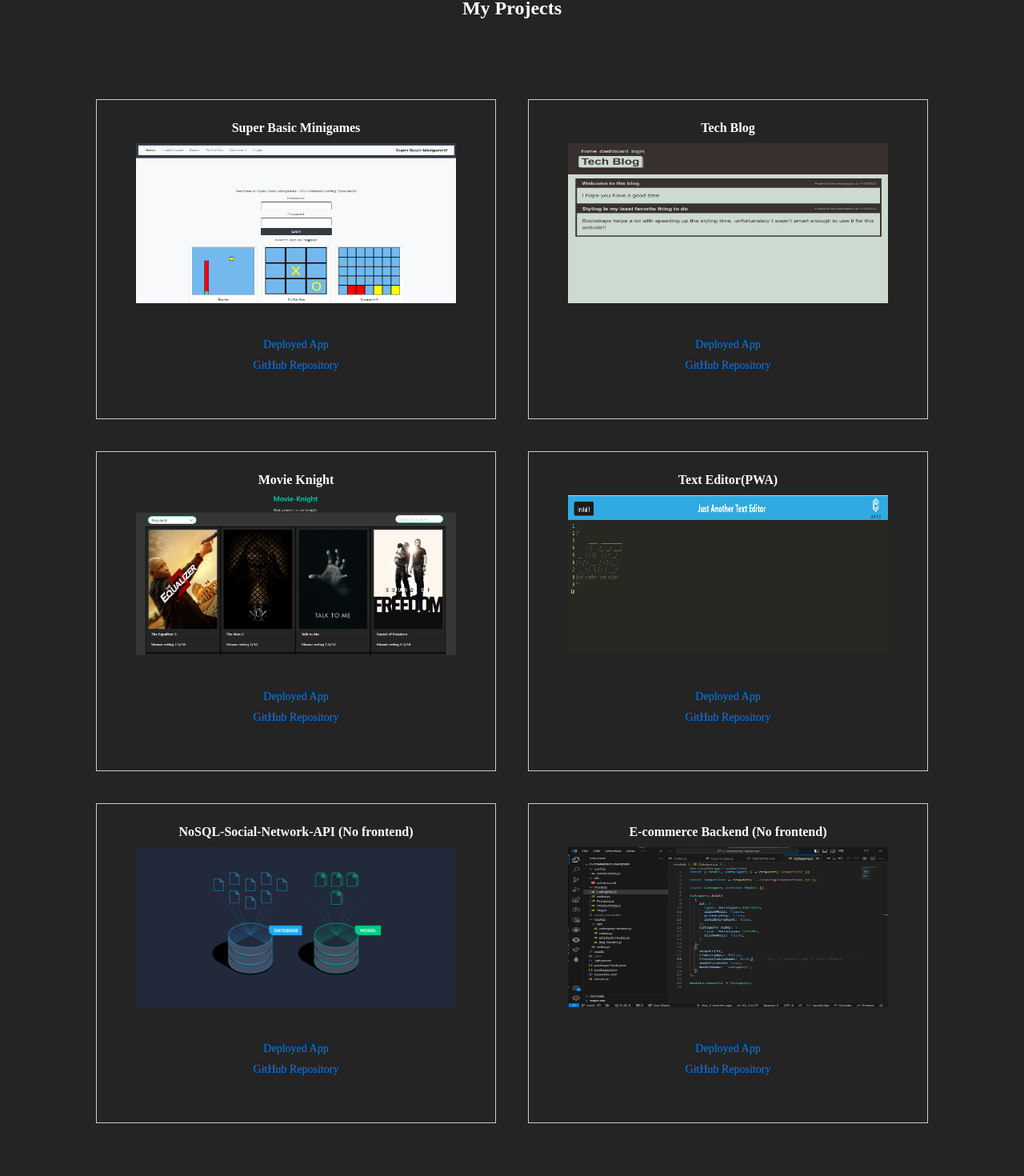
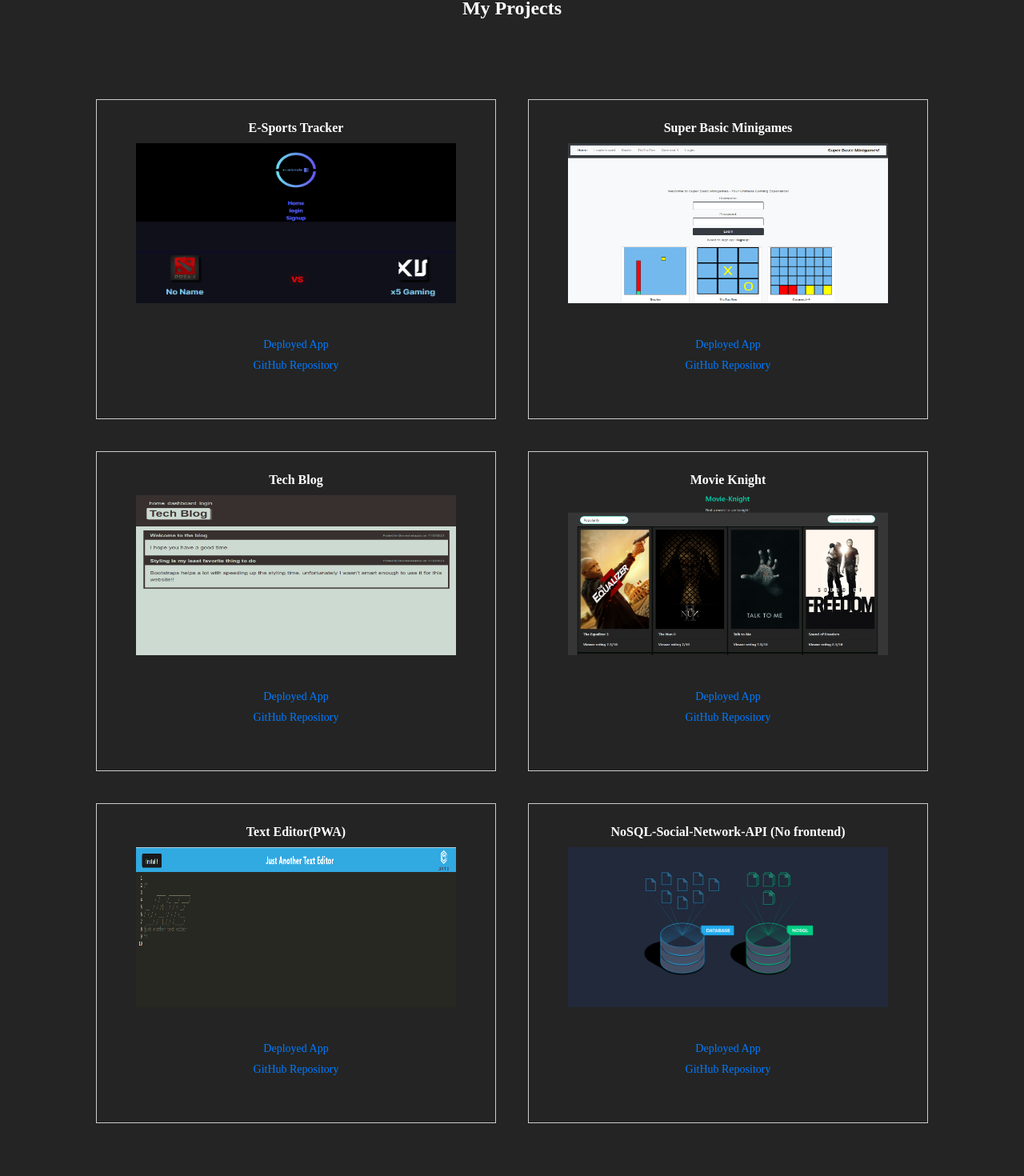
Before and after one commit to boomshakazulu/React-Portfolio, a React (Vite) app: page /Portfolio in a window 1280 px wide. Shown: the part 157-1627 px from the top of the page at 80% size. Built offline with nearby package versions, Linux system fonts and the light colour scheme.

Commit message:
added esports tracker

```diff
--- a/src/pages/Portfolio.jsx
+++ b/src/pages/Portfolio.jsx
@@ -5,7 +5,7 @@ import techBlogPic from "../assets/Projects/Techblog.png";
 import moviePic from "../assets/Projects/movieknight.png";
 import txtEditPic from "../assets/Projects/txtEdit.png";
 import noSQLPic from "../assets/Projects/nosql.png";
-import ecomPic from "../assets/Projects/e-commerce.png";
+import esportsPic from "../assets/Projects/esports.png";
 
 import "../components/Styling/PorfolioPage.css";
 //every 2 projects are wrapped in a row div for styling
@@ -16,44 +16,44 @@ export default function PortfolioPage() {
       <div className="projects-container">
         <div className="project-row">
           <Project
+            title="E-Sports Tracker"
+            imageSrc={esportsPic}
+            deployedLink="https://e-sports-tracker-b9n7.onrender.com/"
+            githubLink="https://github.com/Ricochet227/E-Sports-Tracker"
+          />
+          <Project
             title="Super Basic Minigames"
             imageSrc={gamesPic}
             deployedLink="https://super-basic-minigames-a6389a9aca89.herokuapp.com/"
             githubLink="https://github.com/shawncrook411/minigame"
           />
+        </div>
+        <div className="project-row">
           <Project
             title="Tech Blog"
             imageSrc={techBlogPic}
             deployedLink="https://mysterious-atoll-43997-fe4bfa4a1235.herokuapp.com/"
             githubLink="https://github.com/boomshakazulu/tech-blog"
           />
-        </div>
-        <div className="project-row">
           <Project
             title="Movie Knight"
             imageSrc={moviePic}
             deployedLink="https://cpulsipher24.github.io/Movie-Knight/index.html"
             githubLink="https://github.com/cpulsipher24/Movie-Knight"
           />
+        </div>
+        <div className="project-row">
           <Project
             title="Text Editor(PWA)"
             imageSrc={txtEditPic}
             deployedLink="https://text-editor-pwa-vtnm.onrender.com/"
             githubLink="https://github.com/boomshakazulu/Text-Editor-PWA-"
           />
-        </div>
-        <div className="project-row">
           <Project
             title="NoSQL-Social-Network-API (No frontend)"
             imageSrc={noSQLPic}
             deployedLink="https://github.com/boomshakazulu/NoSQL-Social-Network-API"
             githubLink="https://github.com/boomshakazulu/NoSQL-Social-Network-API"
-          />
-          <Project
-            title="E-commerce Backend (No frontend)"
-            imageSrc={ecomPic}
-            deployedLink="https://github.com/boomshakazulu/e-commerce-backend?tab=readme-ov-file"
-            githubLink="https://github.com/boomshakazulu/e-commerce-backend?tab=readme-ov-file"
           />
         </div>
 
```
Also changed, not shown: src/assets/Projects/esports.png (added).
